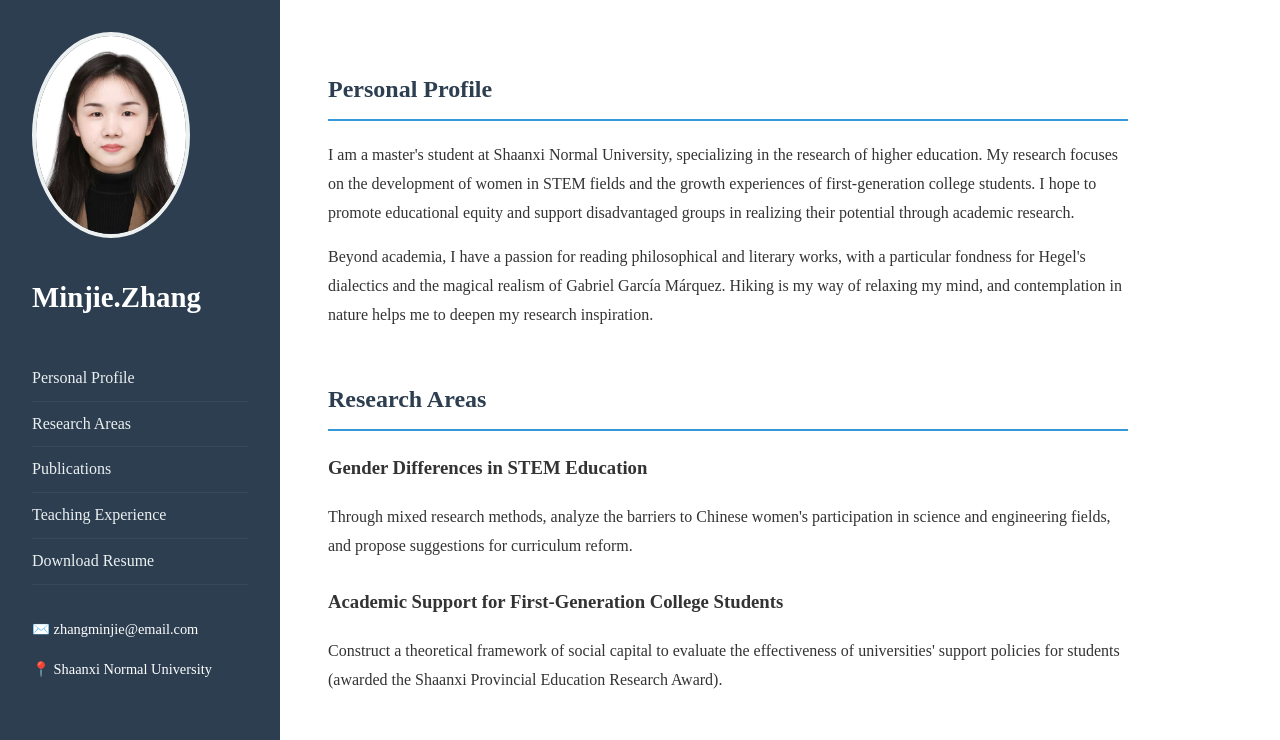
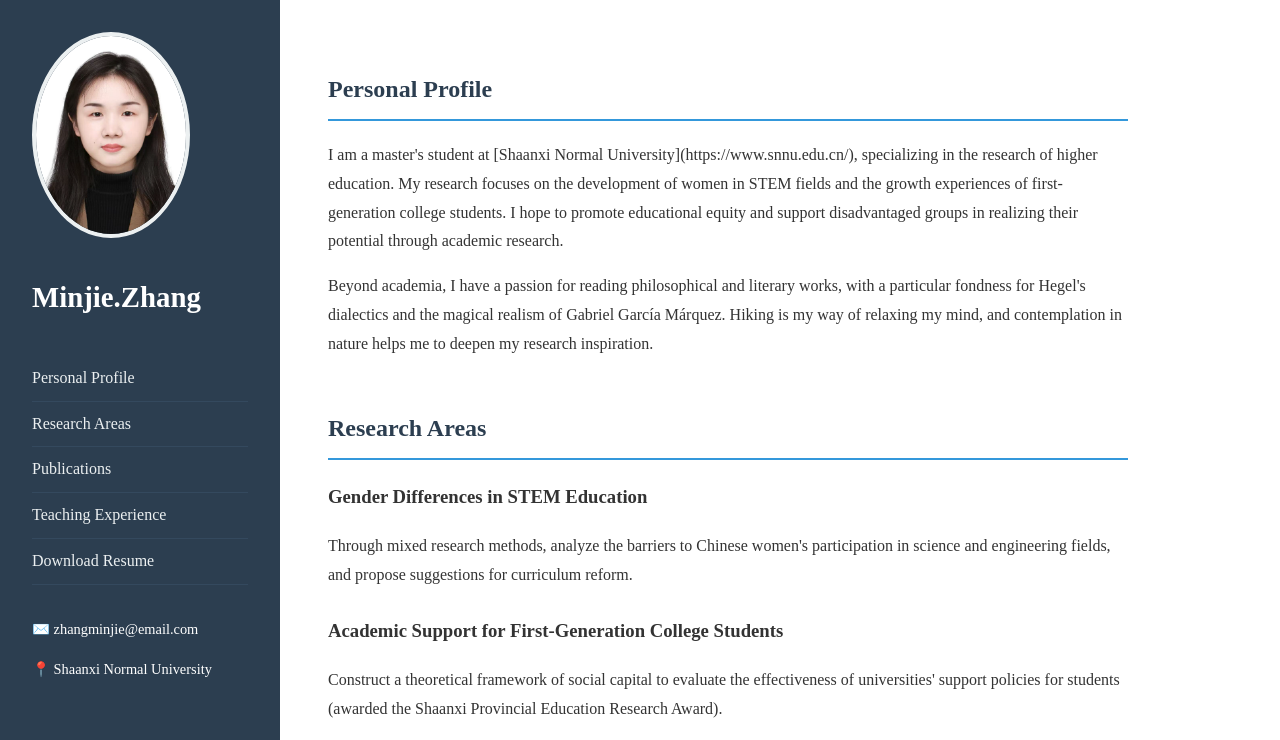
Before and after one commit to kaifangliu-LKF/kaifangliu-LKF, a plain HTML site: page index.html in a window 1280 px wide. Shown: the top 740 px of the page. Drawn offline with Linux system fonts and the light colour scheme.

Commit message:
Add files via upload

```diff
--- a/index.html
+++ b/index.html
@@ -31,7 +31,7 @@
     <main class="content">
         <section id="about" class="section">
             <h2>Personal Profile</h2>
-            <p>I am a master's student at Shaanxi Normal University, specializing in the research of higher education. My research focuses on the development of women in STEM fields and the growth experiences of first-generation college students. I hope to promote educational equity and support disadvantaged groups in realizing their potential through academic research.</p>
+            <p>I am a master's student at [Shaanxi Normal University](https://www.snnu.edu.cn/), specializing in the research of higher education. My research focuses on the development of women in STEM fields and the growth experiences of first-generation college students. I hope to promote educational equity and support disadvantaged groups in realizing their potential through academic research.</p>
             <p>Beyond academia, I have a passion for reading philosophical and literary works, with a particular fondness for Hegel's dialectics and the magical realism of Gabriel García Márquez. Hiking is my way of relaxing my mind, and contemplation in nature helps me to deepen my research inspiration.</p>
         </section>
 
```
